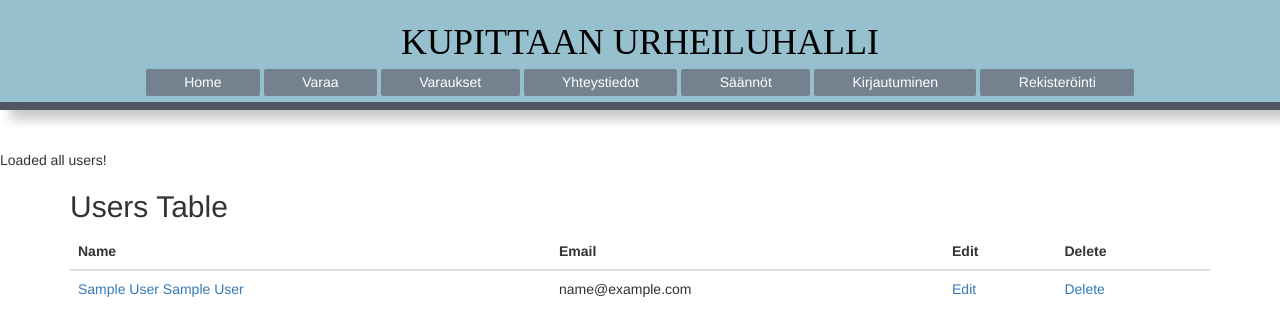
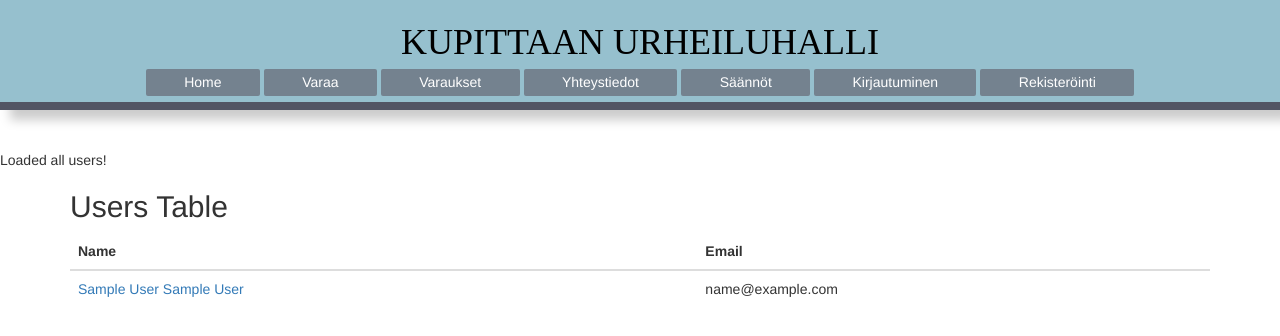
Before and after one commit to Cendukka/VarausjarjestelmaNodeJS, a Node server app: page /users in a window 1280 px wide. Shown: the top 336 px of the page. Run offline with Node 20, Linux system fonts and the light colour scheme; tables that the repository leaves empty hold one stand-in row (values such as "Sample post"); some libraries are stand-ins or nearby versions.

Commit message:
Käyttäjien poistaminen ja editointi piilotettu

```diff
--- a/controllers/usersController.js
+++ b/controllers/usersController.js
@@ -71,7 +71,7 @@ module.exports = {
   showView: (req, res) => {
     res.render("users/show");
   },
-  edit: (req, res, next) => {
+/*  edit: (req, res, next) => {
     let userId = req.params.id;
     User.findById(userId)
     .then(user => {
@@ -118,7 +118,7 @@ module.exports = {
       console.log(`Error deleting user by ID: ${error.message}`);
       next();
     });
-  },
+  },*/
   login: (req, res) => {
     res.render("/login");
   },
--- a/routes/router.js
+++ b/routes/router.js
@@ -64,9 +64,9 @@ router.get("/error", homeController.showError);
 router.get("/users", usersController.index, usersController.indexView);
 router.get("/users/new", usersController.new);
 router.post("/users/create", usersController.create, usersController.redirectView);
-router.get("/users/:id/edit", usersController.edit);
-router.put("/users/:id/update", usersController.update, usersController.redirectView);
-router.delete("/users/:id/delete", usersController.delete, usersController.redirectView);
+// router.get("/users/:id/edit", usersController.edit);
+// router.put("/users/:id/update", usersController.update, usersController.redirectView);
+// router.delete("/users/:id/delete", usersController.delete, usersController.redirectView);
 router.get("/users/:id", usersController.show, usersController.showView);
 
 
--- a/views/users/index.ejs
+++ b/views/users/index.ejs
@@ -4,8 +4,8 @@
     <tr>
       <th>Name</th>
       <th>Email</th>
-      <th>Edit</th>
-      <th>Delete</th>
+<!--       <th>Edit</th>
+      <th>Delete</th> -->
     </tr>
   </thead>
   <tbody>
@@ -19,14 +19,14 @@
       <td>
         <%= user.email %>
       </td>
-      <td>
+<!--       <td>
         <a href="<%=`/users/${user._id}/edit`%>">
           Edit
         </a>
       </td>
       <td>
         <a href="<%=`/users/${user._id}/delete?_method=DELETE` %>" onclick="return confirm('Are you sure you want to delete this record?')">Delete</a>
-      </td>
+      </td> -->
     </tr>
     <% }); %>
   </tbody>
--- a/views/users/show.ejs
+++ b/views/users/show.ejs
@@ -32,11 +32,11 @@
 <div>
   <a class="button" href="/users">View all users</a>
 </div>
-<div>
+<!-- <div>
   <a class="button" href="<%=`/users/${user._id}/edit`%>">
     Edit User Details
   </a>
 </div>
 <div>
   <a class="button" href="<%= `/users/${user._id}/delete?_method=DELETE` %>" onclick="return confirm('Are you sure you want to delete this record?')">Delete</a>
-</div>
+</div> -->
```
